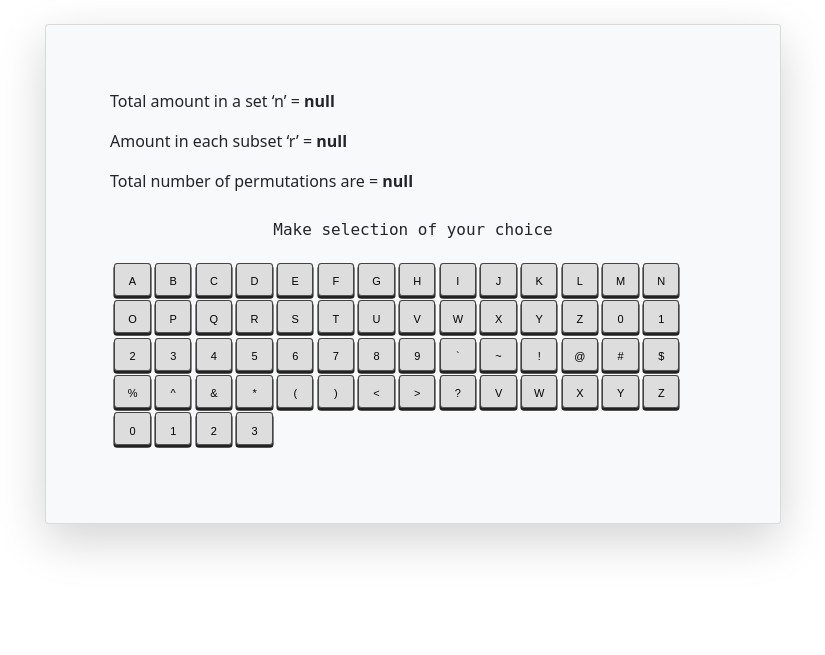
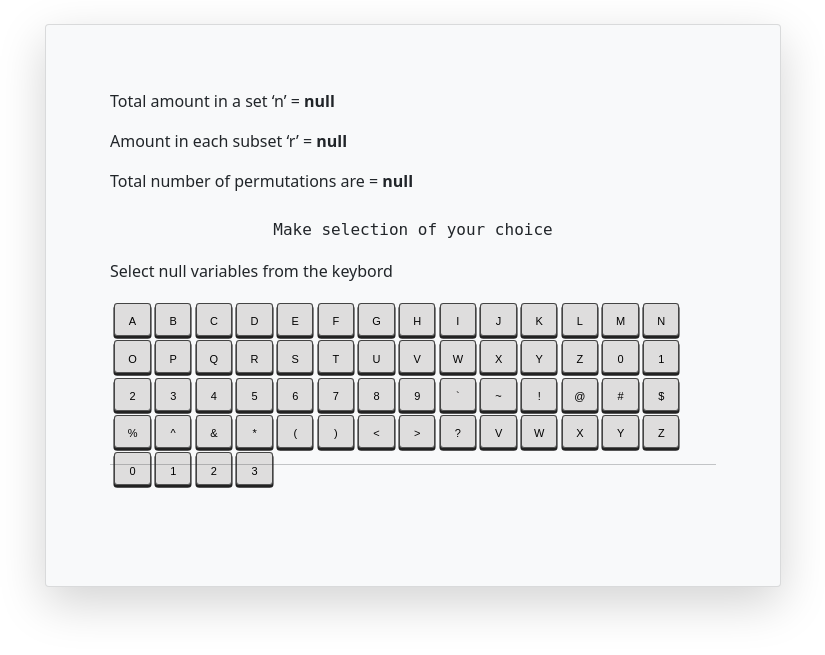
Before and after one commit to LL08-MathematicalModelling-dowell/100050-dowell_permutation, a Django app: page /calculator/permutations/select/ in a window 1280 px wide. Shown: the top 655 px of the page, without its empty margins (227-1052 px from the left). Run offline with Django 4.2, Linux system fonts and the light colour scheme; some libraries are stand-ins or nearby versions.

Commit message:
select char

```diff
--- a/dowellpermutation/static/js/permutation.js
+++ b/dowellpermutation/static/js/permutation.js
@@ -25,11 +25,20 @@ const safeEl = []
 const n_data = localStorage.getItem("n");
 const r_data = localStorage.getItem("r");
 const permutation_data = localStorage.getItem("result");
+const charstore = document.getElementById('charstore')
+
+// where to append the selected characters
+const selectedChars = new Set();
 
 
 document.getElementById("perm_result").innerHTML = `Total number of permutations are = <strong>${permutation_data}</strong>`;
 document.getElementById('n').innerHTML = `Total amount in a set ‘n’ = <strong>${n_data}</strong>`;
 document.getElementById('r').innerHTML = `Amount in each subset ‘r’ = <strong>${r_data}</strong>`;
+
+// Show the number of elements to be selected
+const msg = `<span>Select ${n_data} variables from the keybord<span>`;
+document.getElementById('select_char').innerHTML = msg;
+
 
 
 let keys_row = document.getElementById('keys_row')
@@ -40,14 +49,42 @@ local_data = localStorage.setItem("variables", variables);
 
 const createEl = (char, clicks) => {
     var card_body = document.getElementById('card_body')
+    var el = document.createElement("div");
+    el.classList.add("key--letter");
+    selectedChars.add(char)
+    if (selectedChars.size > n_data) {
+        alert(`Not allowed, you can't select more than ${n_data} variables`)
+        main_key.classList.add("disabledbutton")
+        char = none
+    }
 
-    var el = document.createElement("div");
-    el.classList.add("row");
-    el.classList.add("mt-3");
+    console.log(selectedChars)
+    // el.innerHTML = `<div class="col-12"><hr><p>${clicks}. ${char}</p></div>`;
+    el.innerHTML = `<div data-char="${char}">${char}</div>`
 
-    el.innerHTML = `<div class="col-12"><hr><p>${clicks}. ${char}</p></div>`;
-    card_body.appendChild(el);
+    // card_body.appendChild(el);
+    document.getElementById('char_row').appendChild(el)
 
+
+}
+const nextChoices = (char) => {
+    ` <div class="row mt-3">
+        <div class="col-12">
+            <p>Now yopu have these choices</p>
+            <ul class="list-group">
+                <ol class="list-group-item d-flex justify-content-between align-items-center">
+                AC
+                <span class="badge badge-primary badge-pill"><i class="bi bi-check"></i></span>
+                </ol>
+                <ol class="list-group-item d-flex justify-content-between align-items-center">
+                    CA
+                    <span class="badge badge-primary badge-pill"><i class="bi bi-check-circle-fill"></i></span>
+                </ol>
+
+            </ul>
+        </div>
+
+    </div>`
 }
 
 
@@ -57,6 +94,7 @@ for (var x = 0; x < keys.length; x++) {
 
         let char = this.getAttribute('data-char')
         createEl(char, clicks)
+
 
         localStorage.setItem("variable", char);
 
@@ -69,7 +107,7 @@ for (var x = 0; x < keys.length; x++) {
             },
             body: JSON.stringify({
                 payload:{
-                    char: 'ac',
+                    char: 'abc',
 
                 }
             })
--- a/dowellpermutation/templates/calculator/desktop-4.html
+++ b/dowellpermutation/templates/calculator/desktop-4.html
@@ -26,8 +26,9 @@
                     <div class="row" id="card_body">
                         {% comment %} <div class="col-12 shadow p-5"> {% endcomment %}
                             <h6>Make selection of your choice</h6>
+                            <p id="select_char">No of variables</p>
 
-                            <div class="keyboard">
+                            <div class="keyboard" id="main_key">
 
                                 <div class="keyboard__row">
                                     <div class="key--letter" data-char="A">A</div>
@@ -100,11 +101,11 @@
 
                                 </div>
                                 <div class="keyboard__row">
+                                    <input id="charstore" type="hidden" value="">
+                                </div>
 
-                                </div>
-                                <div class="keyboard__row">
 
-                                </div>
+
                                 <div class="keyboard__row keyboard__row--h3">
 
 
@@ -115,6 +116,11 @@
 
 
 
+                                </div>
+                            </div>
+                            <hr>
+                            <div class="keyboard">
+                                <div class="keyboard__row mt-10" id="char_row">
                                 </div>
                             </div>
                         {% comment %} </div> {% endcomment %}
```
